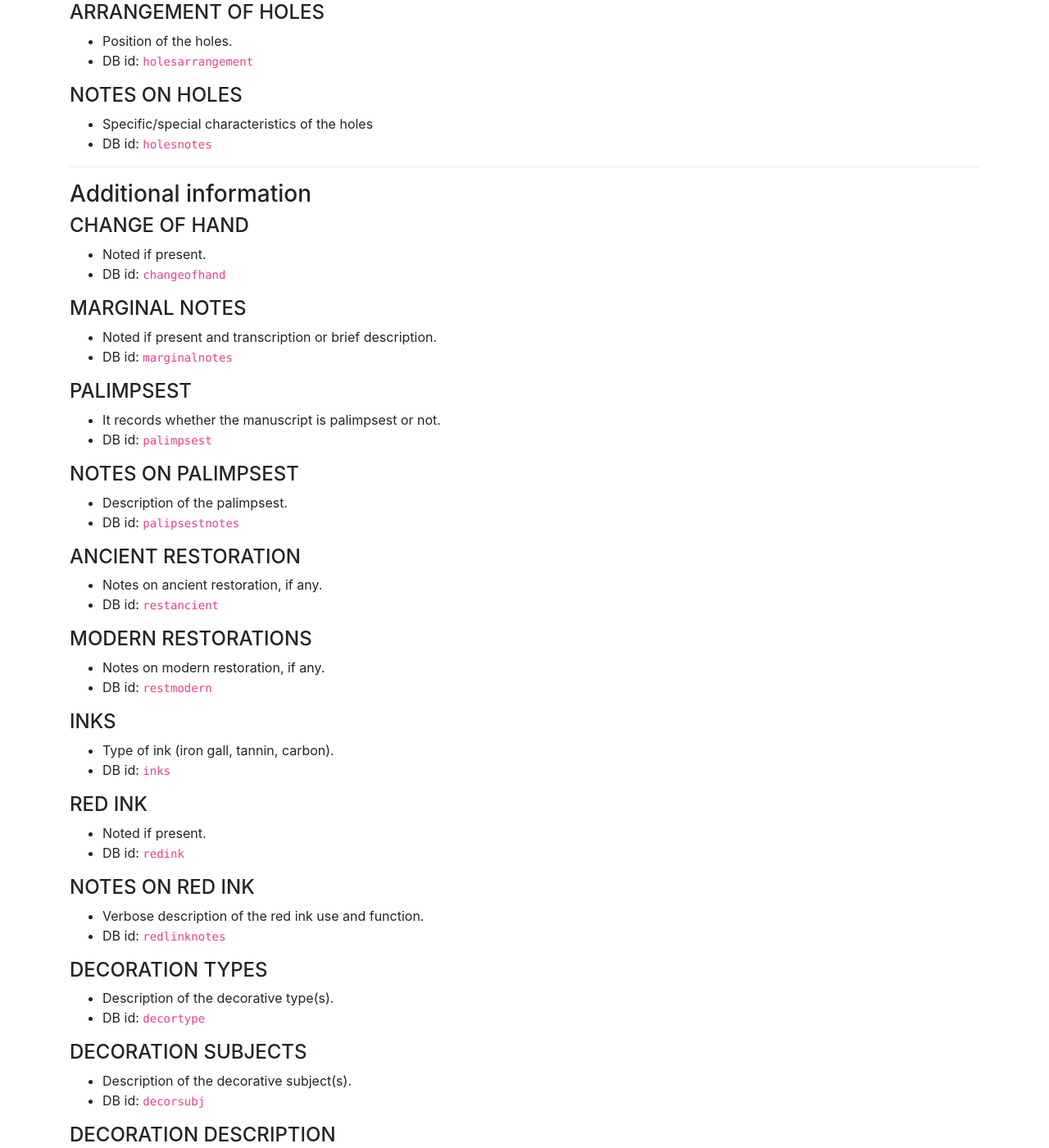
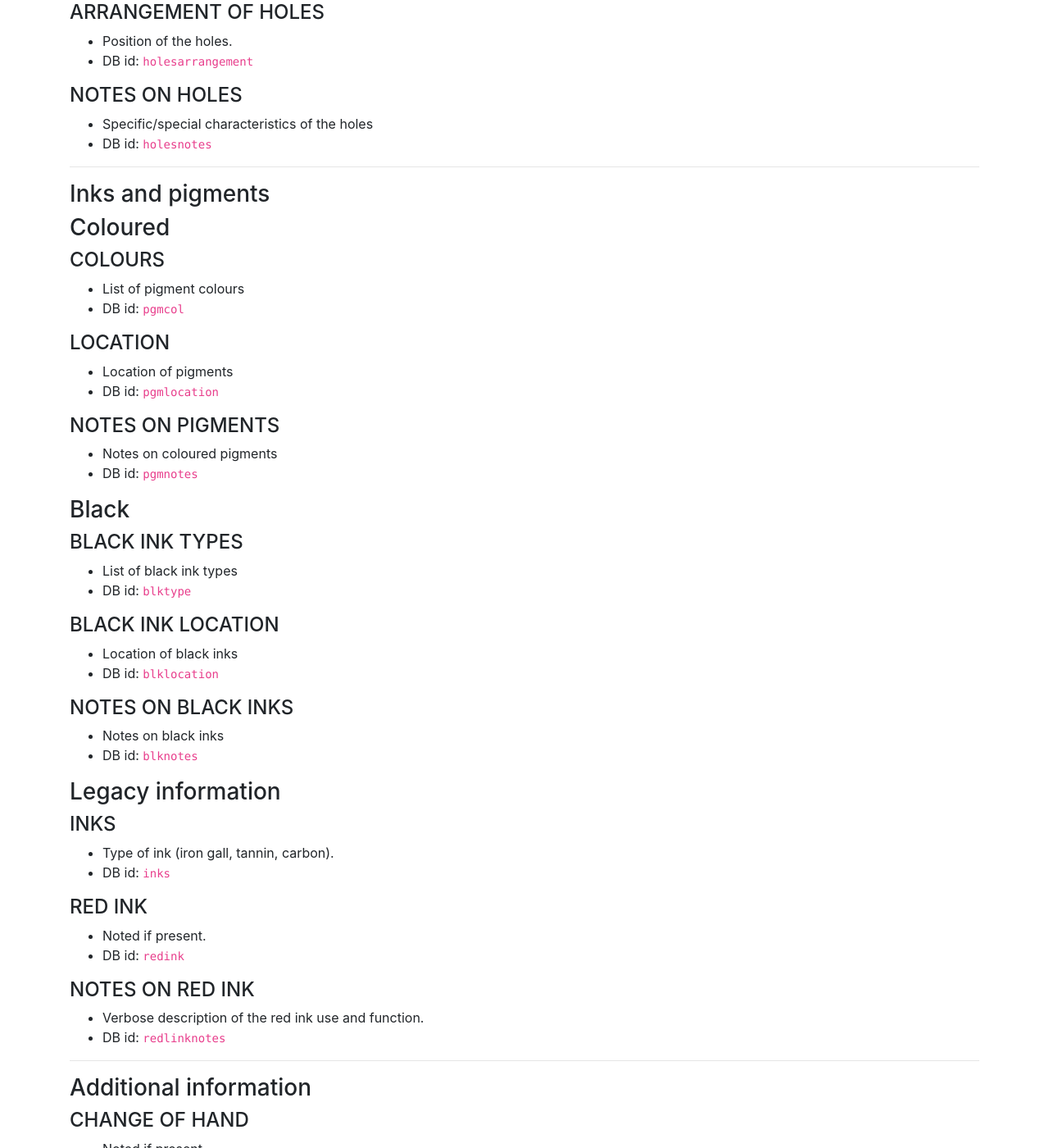
Before and after one commit to paths-erc/docs, a Jekyll site: the page built from handbook/manuscripts.md, in a window 1280 px wide and 1400 px high, scrolled down 13281 px. Shown: the whole window at 82% size. Built offline with Jekyll 4.4.1, drawn with Linux system fonts in a browser that asks for light colours; nearby versions of some CDN libraries.

Commit message:
Updated table manuscrips

```diff
--- a/handbook/manuscripts.md
+++ b/handbook/manuscripts.md
@@ -514,6 +514,53 @@
 
 ---
 
+### Inks and pigments
+
+### Coloured
+
+#### COLOURS
+- List of pigment colours
+- DB id: `pgmcol`
+
+#### LOCATION
+- Location of pigments
+- DB id: `pgmlocation`
+
+#### NOTES ON PIGMENTS
+- Notes on coloured pigments
+- DB id: `pgmnotes`
+
+
+### Black
+
+#### BLACK INK TYPES
+- List of black ink types
+- DB id: `blktype`
+
+#### BLACK INK LOCATION
+- Location of black inks
+- DB id: `blklocation`
+
+#### NOTES ON BLACK INKS
+- Notes on black inks
+- DB id: `blknotes`
+
+### Legacy information
+
+#### INKS
+- Type of ink (iron gall, tannin, carbon).
+- DB id: `inks`
+
+#### RED INK
+- Noted if present.
+- DB id: `redink`
+
+#### NOTES ON RED INK
+- Verbose description of the red ink use and function.
+- DB id: `redlinknotes`
+
+---
+
 ### Additional information
 
 #### CHANGE OF HAND
```
Also changed, not shown: other parts of handbook/manuscripts.md (+0 -12 lines), schema/manuscripts.md (+9 -0 lines).
